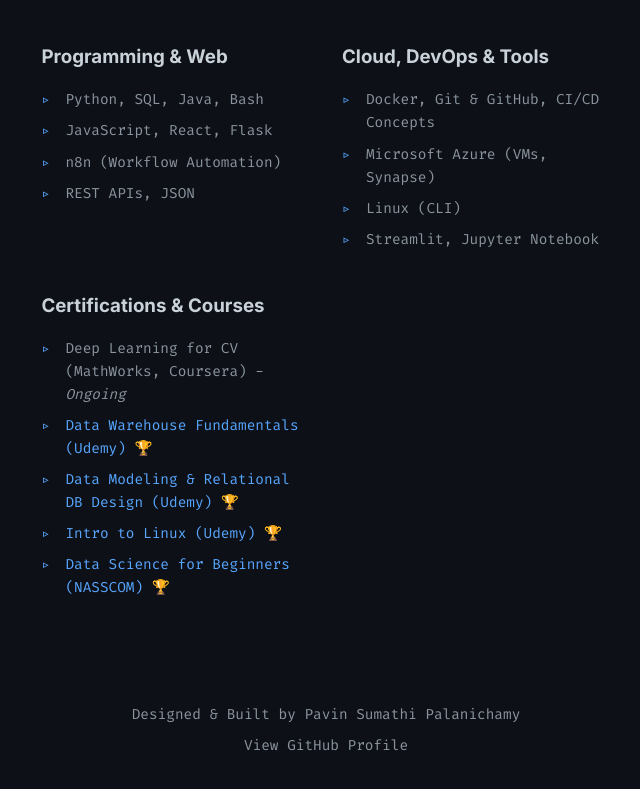
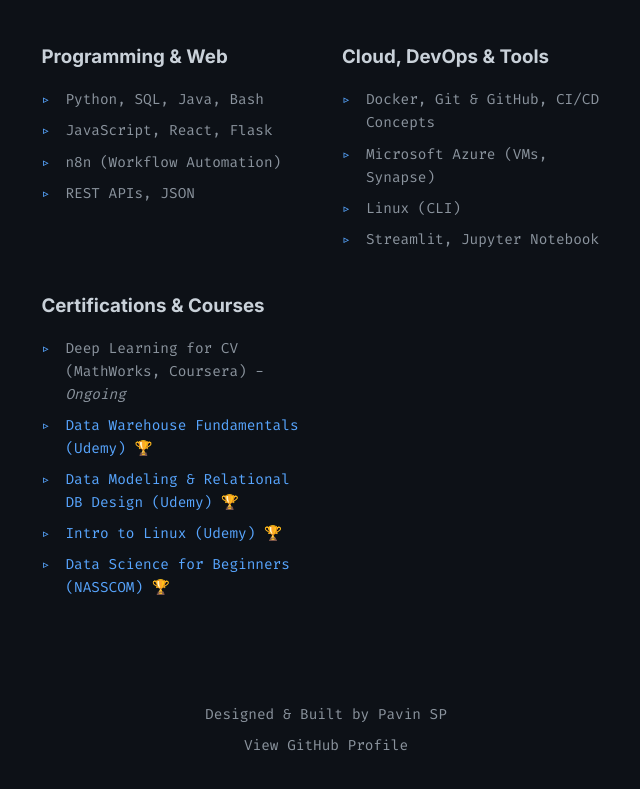
Before and after one commit to PavinSP/portfolio, a React (Vite) app: page /#/skills in a window 1280 px wide. Shown: the part 508-1297 px from the top of the page, without its empty margins (314-954 px from the left). Built offline with nearby package versions, Linux system fonts and the light colour scheme.

Commit message:
Change full name to Pavin SP to avoid confusion

```diff
--- a/src/components/Footer.tsx
+++ b/src/components/Footer.tsx
@@ -2,7 +2,7 @@ const Footer = () => {
   return (
     <footer>
       <div className="footer-content mono-text">
-        <p>Designed & Built by Pavin Sumathi Palanichamy</p>
+        <p>Designed & Built by Pavin SP</p>
         <p className="footer-repo">
           <a href="https://github.com/PavinSP" target="_blank" rel="noopener noreferrer">
             View GitHub Profile
--- a/src/pages/Home.tsx
+++ b/src/pages/Home.tsx
@@ -13,7 +13,7 @@ const Home = () => {
       <section className="hero">
         <div className="hero-content">
           <h1 className="hero-title">
-            <span className="mono-accent">const</span> name = <span className="string-accent">"Pavin Sumathi Palanichamy"</span>;
+            <span className="mono-accent">const</span> name = <span className="string-accent">"Pavin SP"</span>;
           </h1>
           <h2 className="hero-subtitle">M.Sc. Student in Artificial Intelligence at THWS</h2>
           <p className="hero-description">
```
Also changed, not shown: 1 other file (tests, documents, lock files or other folders).
